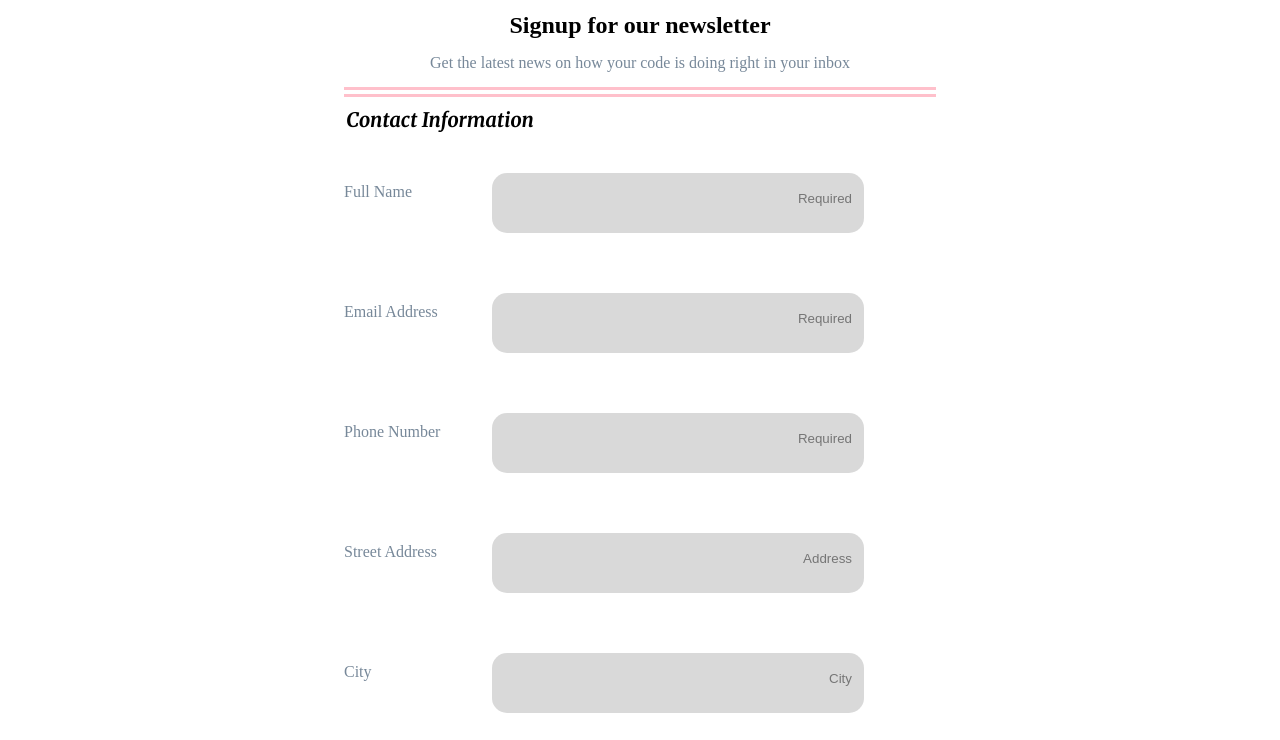
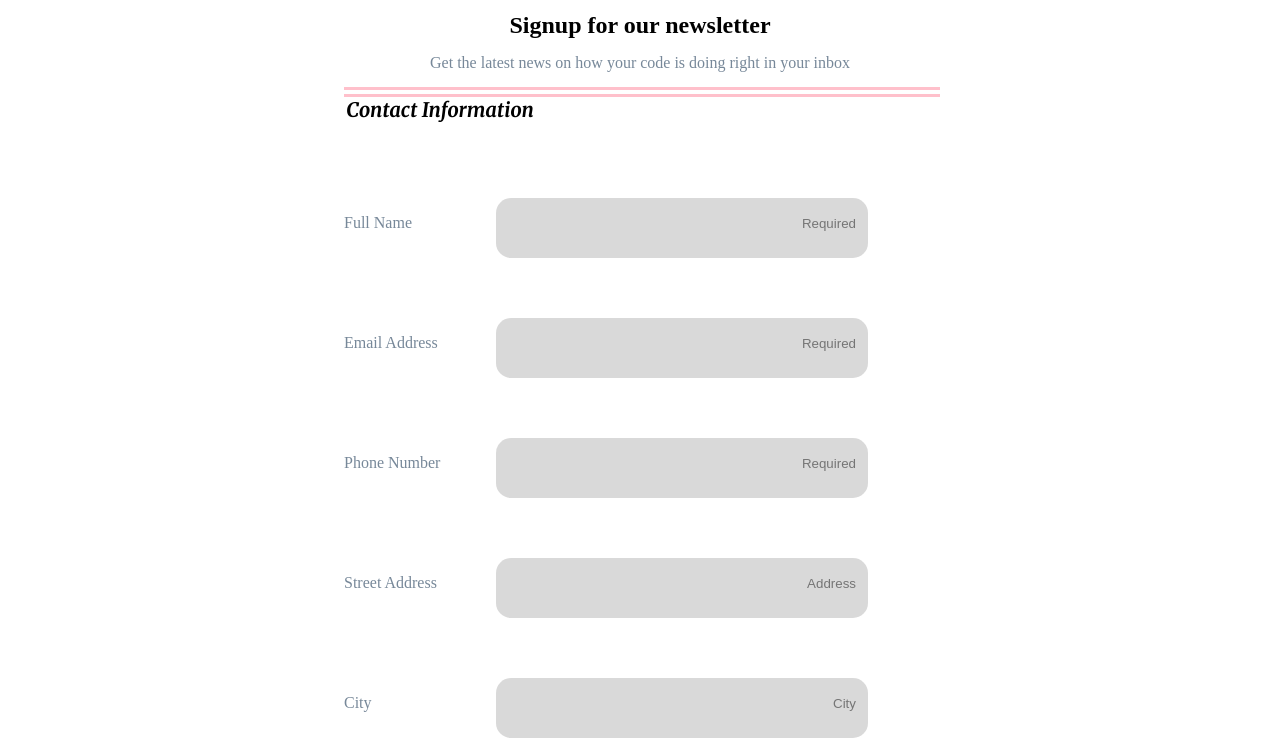
Before and after one commit to Emely1229/responsive-registration-form, a plain HTML site: page index.html in a window 1280 px wide. Shown: the part 63-803 px from the top of the page. Drawn offline with Linux system fonts and the light colour scheme.

Commit message:
removed floats

```diff
--- a/css/stylesheet.css
+++ b/css/stylesheet.css
@@ -23,11 +23,14 @@ body p, label,legend:not(fieldset legend:first-child),placeholder, .dis {
   color: #778899;
 }
 
-fieldset{
+legend {
   border: none;
   border-top:#ffc0cb solid 10px;
   border-top-style: double;
   width:100%;
+}
+fieldset {
+  border:none;
 }
 form {
   display: block;
@@ -39,7 +42,6 @@ input {
   padding-top: 0px;
 }
 legend {
-  float:left;
   font-weight: bold;
   font-size: 20px;
   font-family: 'Merriweather', serif;
@@ -121,8 +123,7 @@ fieldset:First-of-type input:focus , #other:focus ,button:focus ,#state:focus, c
   }
   .container label {
     margin:0px;
-    display: inline-block;;
-    float:left;
+    display: inline-block;
     margin:30px 0px;
     padding-top:10px;
     width:8rem;
```
